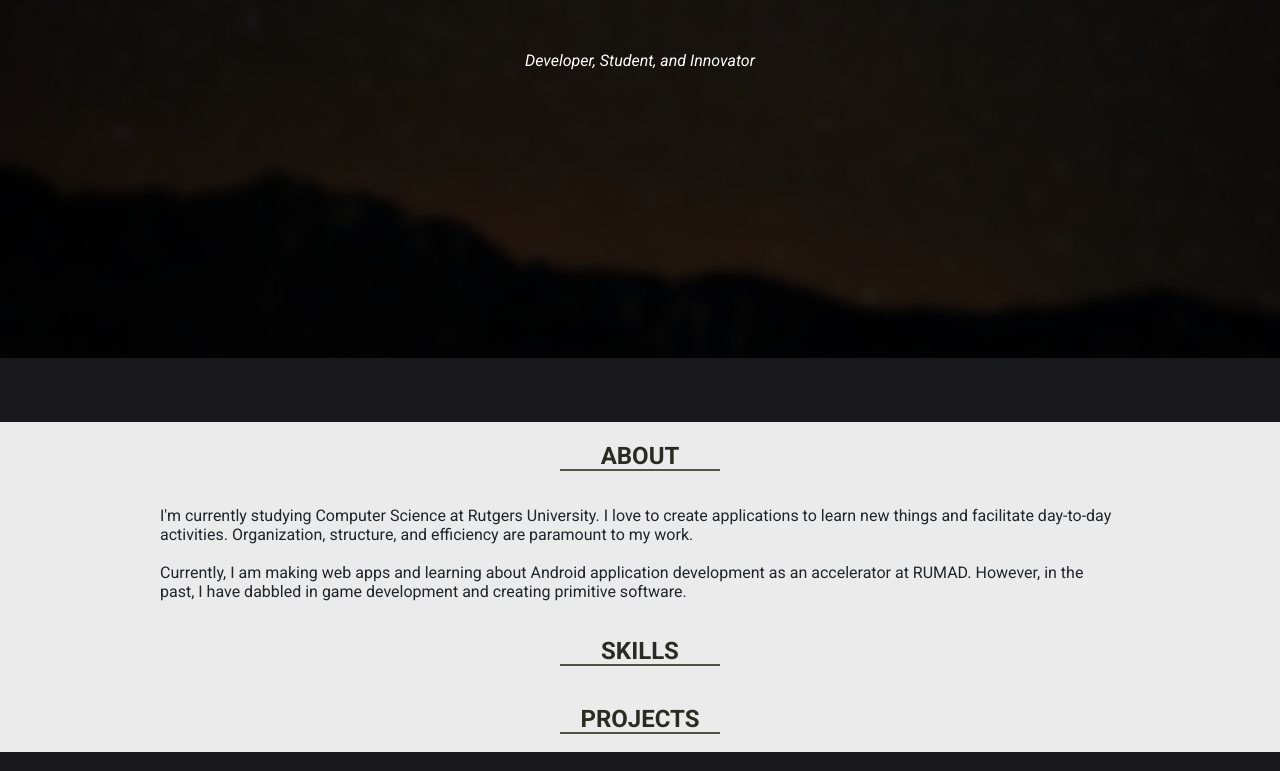
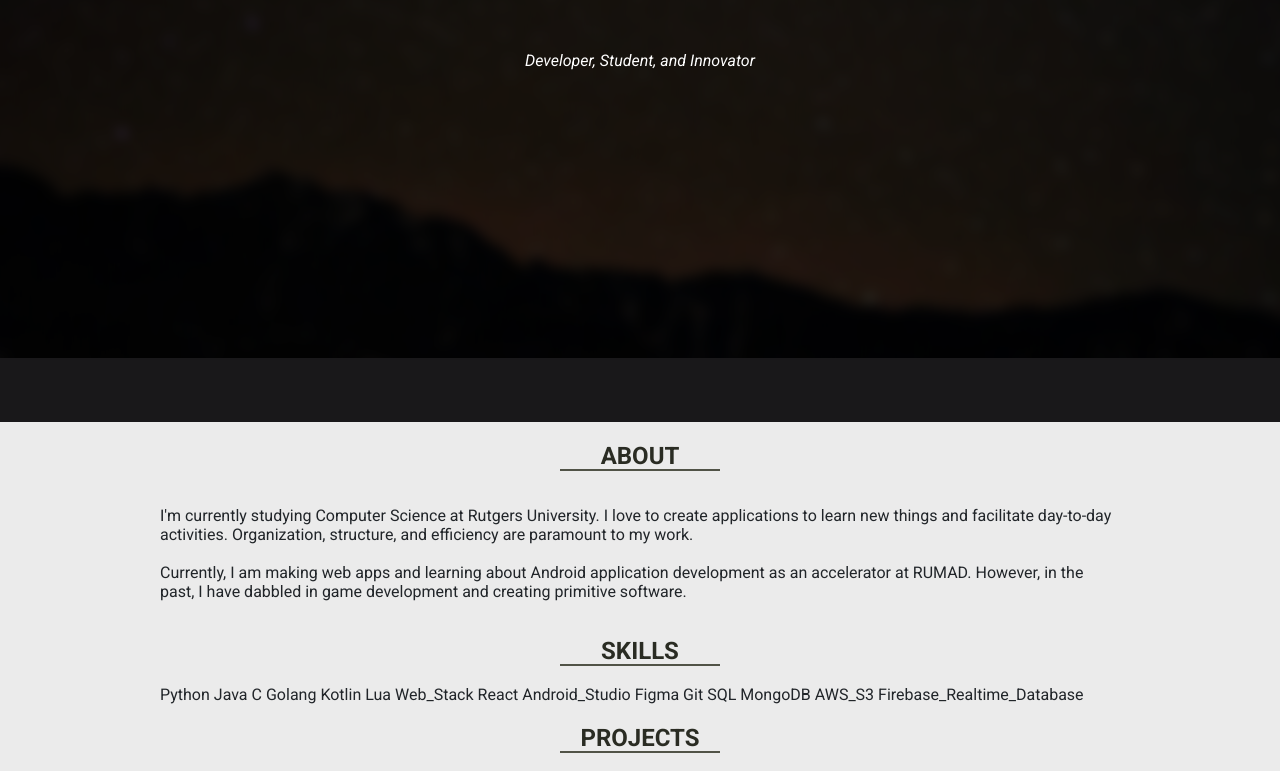
Before and after one commit to benwang2/benwang.me, a plain HTML site: page index.html in a window 1280 px wide. Shown: the part 442-1213 px from the top of the page. Drawn offline with Linux system fonts and the light colour scheme.

Commit message:
Updated styling and added skills.

```diff
--- a/index.html
+++ b/index.html
@@ -69,8 +69,12 @@
                             <h2>ABOUT</h2>
                         </div>
 
-                        <div class="row">
-                            <div class="column">
+                        <div class="row" style="flex-wrap: wrap;align-items: center;justify-content: center;">
+                            <div class="column" id="socials">
+
+                            </div>
+                            <!-- style="max-width: 420px;" -->
+                            <div class="column" >
                                 <p>
                                     I'm currently studying Computer Science at Rutgers University.
                                     I love to create applications to learn new things and facilitate day-to-day activities.
@@ -90,10 +94,26 @@
                         <div class="section-title">
                             <h2>SKILLS</h2>
                         </div>
-
                         <div class="row">
-                            <div class="column">
-
+                            <div class="compact">
+                                <!-- Programming Languages -->
+                                <div id="python">Python</div>
+                                <div id="java">Java</div>
+                                <div id="c">C</div>
+                                <div id="golang">Golang</div>
+                                <div id="kotlin">Kotlin</div>
+                                <div id="lua">Lua</div>
+                                <div id="web">Web_Stack</div>
+                                <!-- Tools for application development -->
+                                <div id="react">React</div>
+                                <div id="android">Android_Studio</div>
+                                <div id="figma">Figma</div>
+                                <!-- Technologies used in application development -->
+                                <div id="git">Git</div>
+                                <div id="sql">SQL</div>
+                                <div id="mongo">MongoDB</div>
+                                <div id="s3">AWS_S3</div>
+                                <div id="firebasertdb">Firebase_Realtime_Database</div>
                             </div>
                         </div>
                     </div>
--- a/stylesheet.css
+++ b/stylesheet.css
@@ -31,6 +31,14 @@ nav {
     flex-wrap: wrap;
     background-color: rgba();
     transition: background-color 0.2s;
+}
+
+.headshot {
+    height: 100%;
+    width: 100%;
+    border-radius: 50%;
+    max-width: 256px;
+    max-height: 256px;
 }
 
 .navbar-nav {
@@ -160,6 +168,12 @@ nav {
     width: fit-content;
 }
 
+.compact {
+    display: flex;
+    flex-wrap: wrap;
+    gap: 4px;
+}
+
 .row {
     display: flex;
     flex-direction: row;
```
